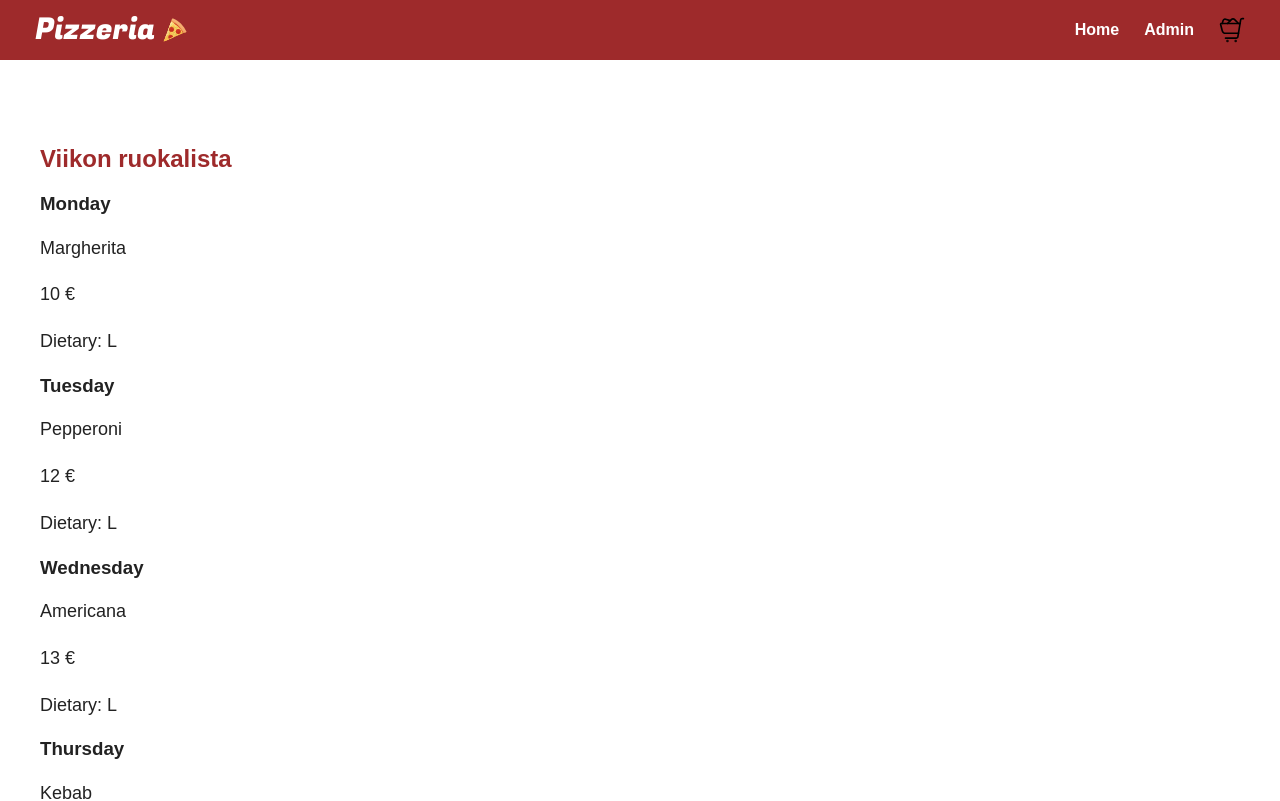
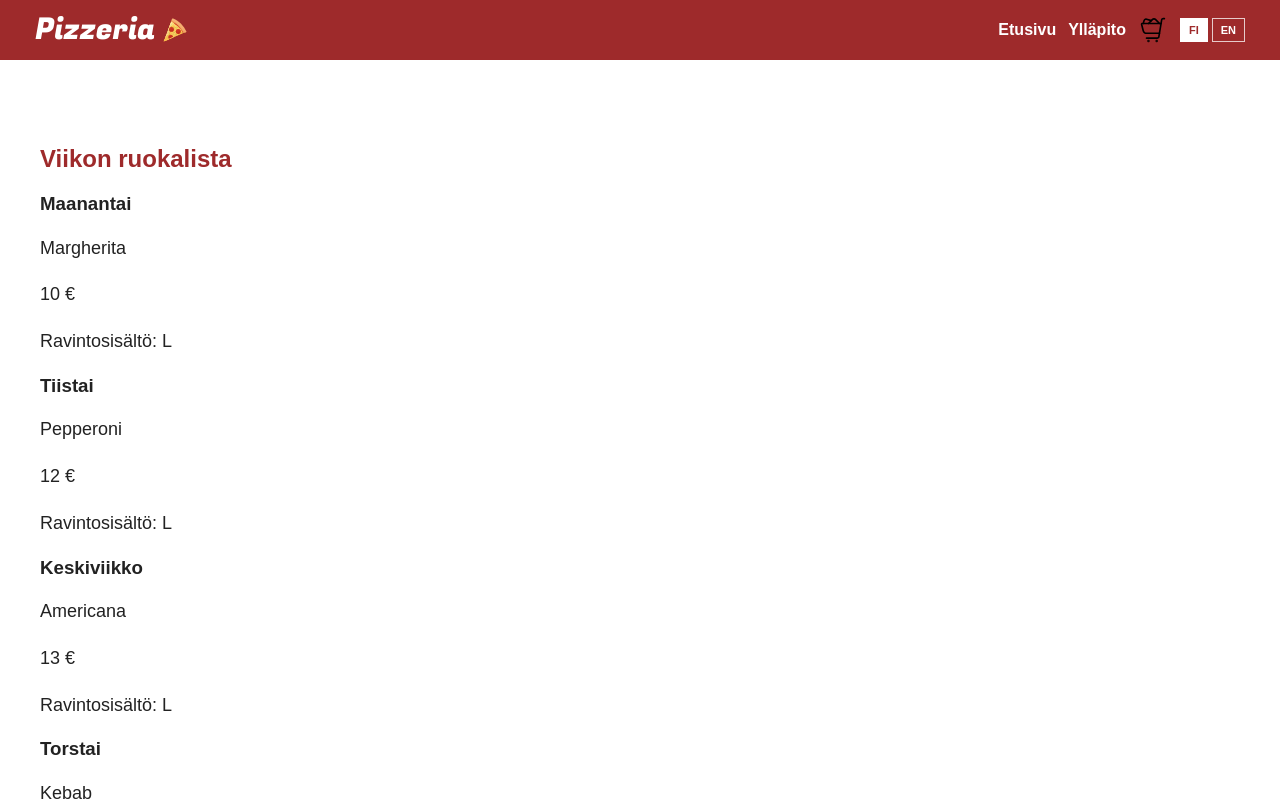
Before and after one commit to nikosilan/restaurant_project, a React app in the folder frontend/: page /menu in a window 1280 px wide. Shown: the top 801 px of the page. Built offline with nearby package versions, Linux system fonts and the light colour scheme; the HTML template or start-up script is replaced by a standard one.

Commit message:
Add language switcher and UI improvements

```diff
--- a/frontend/src/App.jsx
+++ b/frontend/src/App.jsx
@@ -1,3 +1,4 @@
+import { useEffect, useState } from "react";
 import { Routes, Route } from "react-router-dom";
 
 import Navbar from "./components/Navbar";
@@ -6,10 +7,31 @@ import Menu from "./pages/Menu";
 import AdminLogin from "./pages/AdminLogin";
 import Admin from "./pages/Admin";
 import Cart from "./pages/Cart";
+import { LanguageContext, translations } from "./i18n";
 
 function App() {
+  const [language, setLanguage] = useState(() => {
+    const savedLanguage = localStorage.getItem("pizza-language");
+
+    return savedLanguage || "fi";
+  });
+
+  useEffect(() => {
+    localStorage.setItem("pizza-language", language);
+  }, [language]);
+
   return (
-    <>
+    <LanguageContext.Provider
+      value={{
+        language,
+        setLanguage,
+        languages: [
+          { code: "fi", label: "FI" },
+          { code: "en", label: "EN" },
+        ],
+        t: translations[language],
+      }}
+    >
       <Navbar />
 
       <Routes>
@@ -19,7 +41,7 @@ function App() {
         <Route path="/admin" element={<Admin />} />
         <Route path="/cart" element={<Cart />} />
       </Routes>
-    </>
+    </LanguageContext.Provider>
   );
 }
 
--- a/frontend/src/components/MenuCard.jsx
+++ b/frontend/src/components/MenuCard.jsx
@@ -1,7 +1,11 @@
+import { useLanguage } from "../i18n";
+
 function MenuCard({ day, food, price, dietary, isToday }) {
+  const { t } = useLanguage();
+
   return (
     <article className={isToday ? "menu-card today" : "menu-card"}>
-      {isToday && <span>Today</span>}
+      {isToday && <span>{t.menu.today}</span>}
 
       <h3>{day}</h3>
 
@@ -9,7 +13,9 @@ function MenuCard({ day, food, price, dietary, isToday }) {
 
       <p>{price} €</p>
 
-      <p>Dietary: {dietary.join(", ")}</p>
+      <p>
+        {t.menu.dietary} {dietary.join(", ")}
+      </p>
     </article>
   );
 }
--- a/frontend/src/components/Navbar.jsx
+++ b/frontend/src/components/Navbar.jsx
@@ -1,7 +1,10 @@
 import { Link, useLocation } from "react-router-dom";
+
+import { useLanguage } from "../i18n";
 
 function Navbar() {
   const { pathname } = useLocation();
+  const { language, setLanguage, languages, t } = useLanguage();
 
   return (
     <nav>
@@ -11,17 +14,31 @@ function Navbar() {
       </h1>
 
       <div className="nav-links">
-        {pathname !== "/" && <Link to="/">Home</Link>}
-        {pathname !== "/menu" && <Link to="/menu">Menu</Link>}
+        {pathname !== "/" && <Link to="/">{t.nav.home}</Link>}
+        {pathname !== "/menu" && <Link to="/menu">{t.nav.menu}</Link>}
         {pathname !== "/admin-login" && pathname !== "/admin" && (
-          <Link to="/admin-login">Admin</Link>
+          <Link to="/admin-login">{t.nav.admin}</Link>
         )}
 
         {pathname !== "/cart" && (
-          <Link to="/cart" className="cart-link">
-            <img src="/cart.svg" alt="Shopping cart" />
+          <Link to="/cart" className="cart-link" aria-label={t.nav.cart}>
+            <img src="/cart.svg" alt={t.nav.cart} />
           </Link>
         )}
+
+        <div className="language-switcher" aria-label={t.common.selectLanguage}>
+          {languages.map(({ code, label }) => (
+            <button
+              key={code}
+              type="button"
+              className={language === code ? "language-button active" : "language-button"}
+              onClick={() => setLanguage(code)}
+              aria-pressed={language === code}
+            >
+              {label}
+            </button>
+          ))}
+        </div>
       </div>
     </nav>
   );
--- /dev/null
+++ b/frontend/src/i18n.js
@@ -0,0 +1,139 @@
+import { createContext, useContext } from "react";
+
+export const languages = [
+  { code: "fi", label: "FI" },
+  { code: "en", label: "EN" },
+];
+
+export const translations = {
+  fi: {
+    nav: {
+      home: "Etusivu",
+      menu: "Menu",
+      admin: "Ylläpito",
+      cart: "Ostoskori",
+    },
+    home: {
+      galleryLabel: "Pizzakuvagalleria",
+      previousImage: "Edellinen kuva",
+      nextImage: "Seuraava kuva",
+      showImage: "Näytä kuva",
+      addToCart: "Lisää ostoskoriin",
+      cartAdded: "Lisätty ostoskoriin!",
+      continueShopping: "Jatka ostoksia",
+      goToCart: "Siirry ostoskoriin",
+      location: "Sijainti",
+      days: {
+        monday: "Maanantai",
+        tuesday: "Tiistai",
+        wednesday: "Keskiviikko",
+        thursday: "Torstai",
+        friday: "Perjantai",
+        saturday: "Lauantai",
+        sunday: "Sunnuntai",
+      },
+      today: "Tänään",
+    },
+    menu: {
+      title: "Viikon ruokalista",
+      today: "Tänään",
+      dietary: "Ravintosisältö:",
+    },
+    cart: {
+      title: "Ostoskori",
+      empty: "Ostoskorisi on tyhjä.",
+      remove: "Poista",
+      total: "Yhteensä",
+    },
+    admin: {
+      loginTitle: "Kirjaudu ylläpitoon",
+      loginSubtitle: "Vain henkilökunnalle.",
+      username: "Käyttäjätunnus",
+      password: "Salasana",
+      loginButton: "Kirjaudu sisään",
+      managementTitle: "Ruokalistan muokkaus",
+      managementSubtitle: "Valitse päivä ja muokkaa sen ruokia.",
+      edit: "Muokkaa",
+      close: "Sulje",
+      save: "Tallenna muutokset",
+      editFood: "Ruoan nimi",
+      editDescription: "Kuvaus",
+      editPrice: "Hinta",
+      editDietary: "Ruokavaliomerkinnät",
+    },
+    common: {
+      selectLanguage: "Valitse kieli",
+    },
+  },
+  en: {
+    nav: {
+      home: "Home",
+      menu: "Menu",
+      admin: "Admin",
+      cart: "Cart",
+    },
+    home: {
+      galleryLabel: "Pizza gallery",
+      previousImage: "Previous image",
+      nextImage: "Next image",
+      showImage: "Show image",
+      addToCart: "Add to cart",
+      cartAdded: "Added to cart!",
+      continueShopping: "Continue shopping",
+      goToCart: "Go to cart",
+      location: "Location",
+      days: {
+        monday: "Monday",
+        tuesday: "Tuesday",
+        wednesday: "Wednesday",
+        thursday: "Thursday",
+        friday: "Friday",
+        saturday: "Saturday",
+        sunday: "Sunday",
+      },
+      today: "Today",
+    },
+    menu: {
+      title: "This week's menu",
+      today: "Today",
+      dietary: "Dietary:",
+    },
+    cart: {
+      title: "Shopping Cart",
+      empty: "Your cart is empty.",
+      remove: "Remove",
+      total: "Total",
+    },
+    admin: {
+      loginTitle: "Admin login",
+      loginSubtitle: "For staff only.",
+      username: "Username",
+      password: "Password",
+      loginButton: "Sign in",
+      managementTitle: "Menu management",
+      managementSubtitle: "Choose a day and edit its dishes.",
+      edit: "Edit",
+      close: "Close",
+      save: "Save changes",
+      editFood: "Dish name",
+      editDescription: "Description",
+      editPrice: "Price",
+      editDietary: "Dietary labels",
+    },
+    common: {
+      selectLanguage: "Select language",
+    },
+  },
+};
+
+export const LanguageContext = createContext(null);
+
+export function useLanguage() {
+  const context = useContext(LanguageContext);
+
+  if (!context) {
+    throw new Error("useLanguage must be used within a LanguageContext provider");
+  }
+
+  return context;
+}
--- a/frontend/src/index.css
+++ b/frontend/src/index.css
@@ -52,7 +52,7 @@ nav h1 img {
 .nav-links {
   display: flex;
   align-items: center;
-  gap: 25px;
+  gap: 12px;
 }
 
 .nav-links a {
@@ -65,9 +65,38 @@ nav h1 img {
   text-decoration: underline;
 }
 
+.language-switcher {
+  display: flex;
+  align-items: center;
+  gap: 4px;
+  margin-left: 2px;
+}
+
+.language-button {
+  padding: 5px 8px;
+  border: 1px solid rgb(255 255 255 / 75%);
+  background: transparent;
+  color: white;
+  font-size: 11px;
+  font-weight: bold;
+  cursor: pointer;
+  transition: all 0.2s ease;
+}
+
+.language-button.active {
+  background: white;
+  color: #9e2a2b;
+  border-color: white;
+}
+
+.language-button:hover {
+  background: rgba(212, 162, 25, 0.363);
+}
+
 .cart-link {
   display: flex;
   align-items: center;
+  margin-left: 2px;
 }
 
 .cart-link img {
--- a/frontend/src/pages/Admin.jsx
+++ b/frontend/src/pages/Admin.jsx
@@ -1,20 +1,24 @@
 import { useState } from "react";
 
+import { useLanguage } from "../i18n";
+
 function Admin() {
+  const { language, t } = useLanguage();
+
   const [paivat] = useState([
-    { nimi: "Maanantai", ruoat: "[Ruoka 1] · [Ruoka 2]" },
-    { nimi: "Tiistai", ruoat: "[Ruoka 1] · [Ruoka 2]" },
-    { nimi: "Keskiviikko", ruoat: "[Ruoka 1] · [Ruoka 2]" },
-    { nimi: "Torstai", ruoat: "[Ruoka 1] · [Ruoka 2]" },
-    { nimi: "Perjantai", ruoat: "[Ruoka 1] · [Ruoka 2]" },
+    { nimi: { fi: "Maanantai", en: "Monday" }, ruoat: "[Ruoka 1] · [Ruoka 2]" },
+    { nimi: { fi: "Tiistai", en: "Tuesday" }, ruoat: "[Ruoka 1] · [Ruoka 2]" },
+    { nimi: { fi: "Keskiviikko", en: "Wednesday" }, ruoat: "[Ruoka 1] · [Ruoka 2]" },
+    { nimi: { fi: "Torstai", en: "Thursday" }, ruoat: "[Ruoka 1] · [Ruoka 2]" },
+    { nimi: { fi: "Perjantai", en: "Friday" }, ruoat: "[Ruoka 1] · [Ruoka 2]" },
   ]);
 
   const [valittu, setValittu] = useState(null);
 
   return (
     <div className="home">
-      <h2>Ruokalistan muokkaus</h2>
-      <p>Valitse päivä ja muokkaa sen ruokia.</p>
+      <h2>{t.admin.managementTitle}</h2>
+      <p>{t.admin.managementSubtitle}</p>
 
       {valittu && (
         <div
@@ -31,27 +35,29 @@ function Admin() {
             aria-labelledby="admin-editor-title"
           >
             <div className="admin-editor-heading">
-              <h2 id="admin-editor-title">Muokkaa: {valittu.nimi}</h2>
+              <h2 id="admin-editor-title">
+                {t.admin.edit}: {valittu.nimi[language]}
+              </h2>
               <button
                 className="btn-secondary"
                 type="button"
                 onClick={() => setValittu(null)}
               >
-                Sulje
+                {t.admin.close}
               </button>
             </div>
 
             <div className="admin-form">
-              <label htmlFor="nimi">Ruoan nimi</label>
+              <label htmlFor="nimi">{t.admin.editFood}</label>
               <input id="nimi" type="text" />
 
-              <label htmlFor="kuvaus">Kuvaus</label>
+              <label htmlFor="kuvaus">{t.admin.editDescription}</label>
               <textarea id="kuvaus" />
 
-              <label htmlFor="hinta">Hinta</label>
+              <label htmlFor="hinta">{t.admin.editPrice}</label>
               <input id="hinta" type="number" min="0" step="0.01" inputMode="decimal" />
 
-              <label htmlFor="ruokavalio">Ruokavaliomerkinnät</label>
+              <label htmlFor="ruokavalio">{t.admin.editDietary}</label>
               <select id="ruokavalio">
                 <option>G — Gluteeniton</option>
                 <option>VEG — Kasvisruoka</option>
@@ -59,7 +65,9 @@ function Admin() {
                 <option>L — Laktoositon</option>
               </select>
 
-              <button className="btn" type="button">Tallenna muutokset</button>
+              <button className="btn" type="button">
+                {t.admin.save}
+              </button>
             </div>
           </section>
         </div>
@@ -67,18 +75,17 @@ function Admin() {
 
       <div className="admin-list">
         {paivat.map((paiva) => (
-          <div className="admin-row" key={paiva.nimi}>
+          <div className="admin-row" key={paiva.nimi[language]}>
             <div>
-              <strong>{paiva.nimi}</strong>
+              <strong>{paiva.nimi[language]}</strong>
               <div className="admin-meta">{paiva.ruoat}</div>
             </div>
             <button className="btn-secondary" onClick={() => setValittu(paiva)}>
-              Muokkaa
+              {t.admin.edit}
             </button>
           </div>
         ))}
       </div>
-
     </div>
   );
 }
--- a/frontend/src/pages/Home.jsx
+++ b/frontend/src/pages/Home.jsx
@@ -3,123 +3,165 @@ import { Link } from "react-router-dom";
 import { MapContainer, Marker, Popup, TileLayer } from "react-leaflet";
 import "leaflet/dist/leaflet.css";
 
+import { useLanguage } from "../i18n";
+
+const getText = (value, language) => value?.[language] ?? value?.en ?? "";
+const formatPrice = (value) => `${value.toFixed(2).replace(".", ",")} €`;
+
 const pizzaImages = [
   {
     src: "https://images.unsplash.com/photo-1513104890138-7c749659a591?auto=format&fit=crop&w=1600&q=85",
-    alt: "Tuore pizza juustolla ja basilikalla",
-    title: "Aitoa italialaista makua",
+    alt: {
+      fi: "Tuore pizza juustolla ja basilikalla",
+      en: "Fresh pizza with cheese and basil",
+    },
+    title: {
+      fi: "Aitoa italialaista makua",
+      en: "Authentic Italian flavor",
+    },
   },
   {
     src: "https://images.unsplash.com/photo-1579751626657-72bc17010498?auto=format&fit=crop&w=1600&q=85",
-    alt: "Pizza paistuu kuumassa uunissa",
-    title: "Suoraan uunista pöytään",
+    alt: {
+      fi: "Pizza paistuu kuumassa uunissa",
+      en: "Pizza baking in a hot oven",
+    },
+    title: {
+      fi: "Suoraan uunista pöytään",
+      en: "Straight from the oven to the table",
+    },
   },
   {
     src: "https://images.unsplash.com/photo-1571407970349-bc81e7e96d47?auto=format&fit=crop&w=1600&q=85",
-    alt: "Herkullinen pizza runsailla täytteillä",
-    title: "Löydä uusi suosikkisi",
+    alt: {
+      fi: "Herkullinen pizza runsailla täytteillä",
+      en: "Delicious pizza with rich toppings",
+    },
+    title: {
+      fi: "Löydä uusi suosikkisi",
+      en: "Find your new favorite",
+    },
   },
 ];
 
 const menu = [
   {
-    day: "Maanantai",
-    name: "Pepperonipizza",
-    description: "Tomaattikastike, mozzarella ja pepperoni",
+    day: { fi: "Maanantai", en: "Monday" },
+    name: { fi: "Pepperonipizza", en: "Pepperoni pizza" },
+    description: {
+      fi: "Tomaattikastike, mozzarella ja pepperoni",
+      en: "Tomato sauce, mozzarella and pepperoni",
+    },
     price: 12.9,
   },
   {
-    day: "Tiistai",
-    name: "Kinkkupizza",
-    description: "Tomaattikastike, mozzarella ja kinkku",
+    day: { fi: "Tiistai", en: "Tuesday" },
+    name: { fi: "Kinkkupizza", en: "Ham pizza" },
+    description: {
+      fi: "Tomaattikastike, mozzarella ja kinkku",
+      en: "Tomato sauce, mozzarella and ham",
+    },
     price: 12.9,
   },
   {
-    day: "Keskiviikko",
-    name: "Kebabpizza",
-    description: "Tomaattikastike, mozzarella, kebab ja sipuli",
+    day: { fi: "Keskiviikko", en: "Wednesday" },
+    name: { fi: "Kebabpizza", en: "Kebab pizza" },
+    description: {
+      fi: "Tomaattikastike, mozzarella, kebab ja sipuli",
+      en: "Tomato sauce, mozzarella, kebab and onion",
+    },
     price: 13.9,
   },
   {
-    day: "Torstai",
-    name: "Kanapizza ananaksella",
-    description: "Tomaattikastike, mozzarella, kana ja ananas",
+    day: { fi: "Torstai", en: "Thursday" },
+    name: {
+      fi: "Kanapizza ananaksella",
+      en: "Chicken pizza with pineapple",
+    },
+    description: {
+      fi: "Tomaattikastike, mozzarella, kana ja ananas",
+      en: "Tomato sauce, mozzarella, chicken and pineapple",
+    },
     price: 13.9,
   },
   {
-    day: "Perjantai",
-    name: "Opera-pizza",
-    description: "Tomaattikastike, mozzarella, kinkku ja tonnikala",
+    day: { fi: "Perjantai", en: "Friday" },
+    name: { fi: "Opera-pizza", en: "Opera pizza" },
+    description: {
+      fi: "Tomaattikastike, mozzarella, kinkku ja tonnikala",
+      en: "Tomato sauce, mozzarella, ham and tuna",
+    },
     price: 13.9,
   },
   {
-    day: "Lauantai",
-    name: "Neljän juuston pizza",
-    description: "Mozzarella, gorgonzola, parmesaani ja emmental",
+    day: { fi: "Lauantai", en: "Saturday" },
+    name: { fi: "Neljän juuston pizza", en: "Four cheese pizza" },
+    description: {
+      fi: "Mozzarella, gorgonzola, parmesaani ja emmental",
+      en: "Mozzarella, gorgonzola, parmesan and emmental",
+    },
     price: 14.9,
   },
   {
-    day: "Sunnuntai",
-    name: "Margherita-pizza",
-    description: "Tomaattikastike, mozzarella ja basilika",
+    day: { fi: "Sunnuntai", en: "Sunday" },
+    name: { fi: "Margherita-pizza", en: "Margherita pizza" },
+    description: {
+      fi: "Tomaattikastike, mozzarella ja basilika",
+      en: "Tomato sauce, mozzarella and basil",
+    },
     price: 11.9,
   },
 ];
 
 function Home() {
+  const { language, t } = useLanguage();
   const today = new Date().getDay();
 
   const [activeImage, setActiveImage] = useState(0);
+  const [selectedDay, setSelectedDay] = useState(today === 0 ? 6 : today - 1);
+  const [addedPizza, setAddedPizza] = useState(null);
 
-  const [selectedDay, setSelectedDay] = useState(
-    today === 0 ? 6 : today - 1
-  );
-  const [addedPizza, setAddedPizza] = useState(null);
+  const currentMenu = menu[selectedDay];
+  const selectedImage = pizzaImages[activeImage];
+  const isToday = selectedDay === (today === 0 ? 6 : today - 1);
 
   const changeImage = (direction) => {
     setActiveImage((current) => {
       const next = current + direction;
 
-      if (next < 0) {
-        return pizzaImages.length - 1;
-      }
-
-      if (next >= pizzaImages.length) {
-        return 0;
-      }
+      if (next < 0) return pizzaImages.length - 1;
+      if (next >= pizzaImages.length) return 0;
 
       return next;
     });
   };
 
   const previousDay = () => {
-    setSelectedDay((current) =>
-      current === 0 ? menu.length - 1 : current - 1
-    );
+    setSelectedDay((current) => (current === 0 ? menu.length - 1 : current - 1));
   };
 
   const nextDay = () => {
-    setSelectedDay((current) =>
-      current === menu.length - 1 ? 0 : current + 1
-    );
+    setSelectedDay((current) => (current === menu.length - 1 ? 0 : current + 1));
   };
 
   const addToCart = () => {
     const cart = JSON.parse(localStorage.getItem("cart")) || [];
-    const pizza = menu[selectedDay];
+    const pizza = {
+      ...currentMenu,
+      name: getText(currentMenu.name, language),
+      description: getText(currentMenu.description, language),
+      day: getText(currentMenu.day, language),
+    };
 
     cart.push(pizza);
-
     localStorage.setItem("cart", JSON.stringify(cart));
     setAddedPizza(pizza);
   };
 
-  const currentMenu = menu[selectedDay];
-
   return (
     <>
       <main className="home">
-        <section className="pizza-carousel" aria-label="Pizzakuvagalleria">
+        <section className="pizza-carousel" aria-label={t.home.galleryLabel}>
           {pizzaImages.map((image, index) => (
             <div
               className={`pizza-slide${index === activeImage ? " active" : ""}`}
@@ -128,21 +170,21 @@ function Home() {
             >
               <img
                 src={image.src}
-                alt={image.alt}
+                alt={getText(image.alt, language)}
                 onError={(event) => {
                   event.currentTarget.onerror = null;
                   event.currentTarget.src = "/pizza.svg";
                 }}
               />
 
-              <h2>{image.title}</h2>
+              <h2>{getText(image.title, language)}</h2>
             </div>
           ))}
 
           <button
             className="pizza-carousel-arrow previous"
             type="button"
-            aria-label="Edellinen kuva"
+            aria-label={t.home.previousImage}
             onClick={() => changeImage(-1)}
           >
             ‹
@@ -151,7 +193,7 @@ function Home() {
           <button
             className="pizza-carousel-arrow next"
             type="button"
-            aria-label="Seuraava kuva"
+            aria-label={t.home.nextImage}
             onClick={() => changeImage(1)}
           >
             ›
@@ -163,7 +205,7 @@ function Home() {
                 className={index === activeImage ? "active" : ""}
                 key={image.src}
                 type="button"
-                aria-label={`Näytä kuva ${index + 1}`}
+                aria-label={`${t.home.showImage} ${index + 1}`}
                 aria-current={index === activeImage ? "true" : undefined}
                 onClick={() => setActiveImage(index)}
               />
@@ -173,48 +215,26 @@ function Home() {
 
         <section className="menu-section">
           <div className="day-navigation">
-            <button
-              type="button"
-              className="day-button"
-              onClick={previousDay}
-            >
+            <button type="button" className="day-button" onClick={previousDay}>
               ←
             </button>
 
-            <div
-              className={
-                selectedDay === (today === 0 ? 6 : today - 1)
-                  ? "day-name today"
-                  : "day-name"
-              }
-            >
-              {currentMenu.day}
+            <div className={isToday ? "day-name today" : "day-name"}>
+              {getText(currentMenu.day, language)}
             </div>
 
-            <button
-              type="button"
-              className="day-button"
-              onClick={nextDay}
-            >
+            <button type="button" className="day-button" onClick={nextDay}>
               →
             </button>
           </div>
 
           <div className="day-menu">
-            <h3>{currentMenu.name}</h3>
+            <h3>{getText(currentMenu.name, language)}</h3>
+            <p>{getText(currentMenu.description, language)}</p>
+            <strong>{formatPrice(currentMenu.price)}</strong>
 
-            <p>{currentMenu.description}</p>
-
-            <strong>
-              {currentMenu.price.toFixed(2).replace(".", ",")} €
-            </strong>
-
-            <button
-              type="button"
-              className="btn"
-              onClick={addToCart}
-            >
-              Add to cart
+            <button type="button" className="btn" onClick={addToCart}>
+              {t.home.addToCart}
             </button>
           </div>
         </section>
@@ -237,16 +257,16 @@ function Home() {
             <button
               className="cart-confirmation-close"
               type="button"
-                aria-label="Sulje"
+              aria-label="Close"
               onClick={() => setAddedPizza(null)}
             >
               ×
             </button>
-              <h2 id="cart-confirmation-title">Lisätty ostoskoriin!</h2>
+            <h2 id="cart-confirmation-title">{t.home.cartAdded}</h2>
             <div className="cart-confirmation-item">
               <div>
                 <strong>{addedPizza.name}</strong>
-                  <span>{addedPizza.price.toFixed(2).replace(".", ",")} €</span>
+                <span>{formatPrice(addedPizza.price)}</span>
               </div>
             </div>
             <button
@@ -254,21 +274,21 @@ function Home() {
               type="button"
               onClick={() => setAddedPizza(null)}
             >
-                Jatka ostoksia
+              {t.home.continueShopping}
             </button>
             <Link
               className="cart-confirmation-link"
               to="/cart"
               onClick={() => setAddedPizza(null)}
             >
-                Siirry ostoskoriin
+              {t.home.goToCart}
             </Link>
           </section>
         </div>
       )}
 
       <section className="location-section">
-        <h2>Sijainti</h2>
+        <h2>{t.home.location}</h2>
 
         <p>Pizzeria Napoli</p>
         <p>Kivenlahdentie 10, 02320 Espoo</p>
--- a/frontend/src/pages/Menu.jsx
+++ b/frontend/src/pages/Menu.jsx
@@ -1,50 +1,52 @@
 import MenuCard from "../components/MenuCard";
+import { useLanguage } from "../i18n";
 
 const menu = [
   {
-    day: "Monday",
-    food: "Margherita",
+    day: { fi: "Maanantai", en: "Monday" },
+    food: { fi: "Margherita", en: "Margherita" },
     price: 10,
     dietary: ["L"],
   },
   {
-    day: "Tuesday",
-    food: "Pepperoni",
+    day: { fi: "Tiistai", en: "Tuesday" },
+    food: { fi: "Pepperoni", en: "Pepperoni" },
     price: 12,
     dietary: ["L"],
   },
   {
-    day: "Wednesday",
-    food: "Americana",
+    day: { fi: "Keskiviikko", en: "Wednesday" },
+    food: { fi: "Americana", en: "Americana" },
     price: 13,
     dietary: ["L"],
   },
   {
-    day: "Thursday",
-    food: "Kebab",
+    day: { fi: "Torstai", en: "Thursday" },
+    food: { fi: "Kebab", en: "Kebab" },
     price: 13,
     dietary: ["L"],
   },
   {
-    day: "Friday",
-    food: "Salami",
+    day: { fi: "Perjantai", en: "Friday" },
+    food: { fi: "Salami", en: "Salami" },
     price: 12,
     dietary: ["L"],
   },
 ];
 
 function Menu() {
+  const { language, t } = useLanguage();
   const today = new Date().getDay();
 
   return (
     <main className="home">
-      <h2>Viikon ruokalista</h2>
+      <h2>{t.menu.title}</h2>
       <div className="menu-grid">
         {menu.map((item, index) => (
           <MenuCard
-            key={item.day}
-            day={item.day}
-            food={item.food}
+            key={item.day[language]}
+            day={item.day[language]}
+            food={item.food[language]}
             price={item.price}
             dietary={item.dietary}
             isToday={today === index + 1}
```
Also changed, not shown: frontend/src/pages/AdminLogin.jsx (+8 -5 lines), frontend/src/pages/Cart.jsx (+7 -4 lines). Lines whose indentation alone changed are shown as unchanged.
